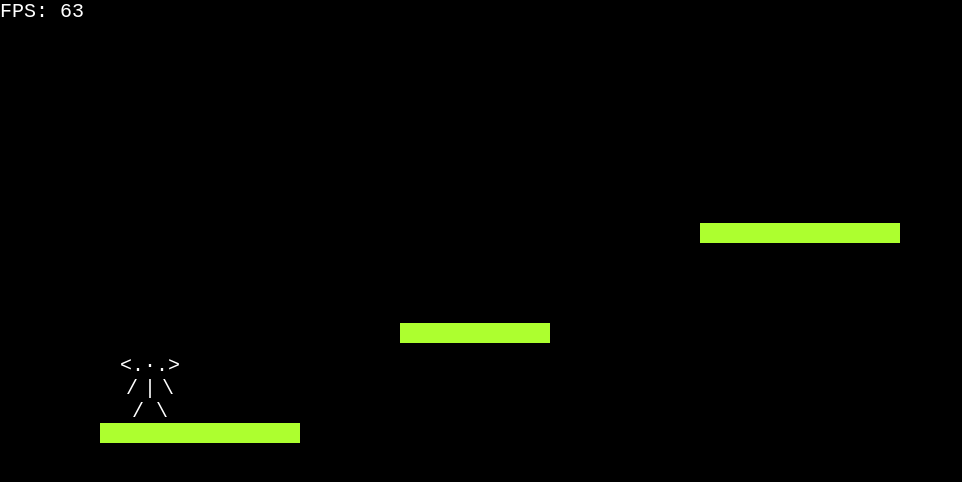
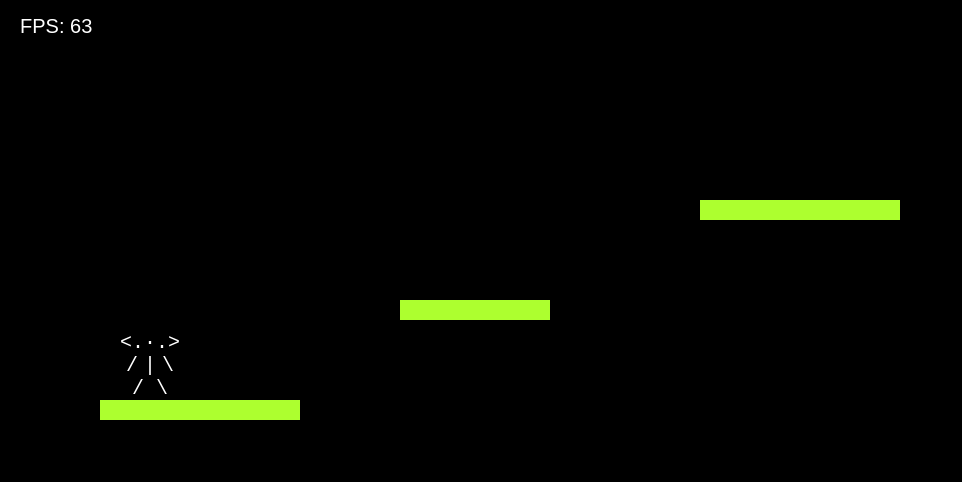
Before and after one commit to veisha/Veisha.github.io, a plain HTML site: page v2.4/index.html in a window 1280 px wide. Shown: the whole page, without its empty margins (0-962 px from the left). Drawn offline with Linux system fonts and the light colour scheme.

Commit message:
v2.4.2
Added styles to the fps display

```diff
--- a/v2.4/css/styles.css
+++ b/v2.4/css/styles.css
@@ -30,3 +30,15 @@ body {
     left: 50%;
     transform: translate(-50%, -50%);
 }
+
+#fps-display {
+    position: fixed;
+    top: 10px;
+    left: 10px;
+    color: white;
+    font-family: Arial, sans-serif;
+    background-color: rgba(0, 0, 0, 0.5);
+    padding: 5px 10px;
+    border-radius: 5px;
+    z-index: 1000;
+}
```
